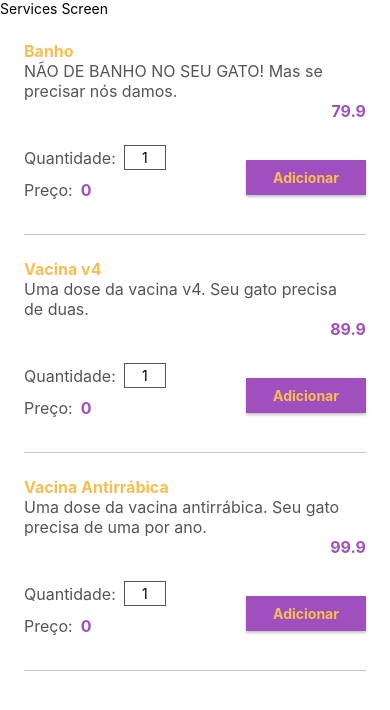
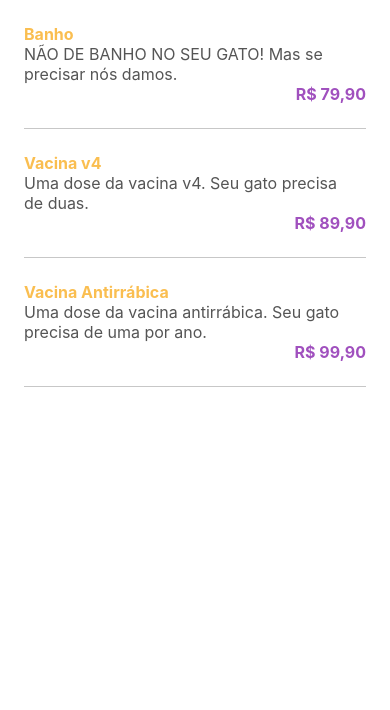
Before and after one commit to FilipiRafael/petshop-app, a React Native app: screen / in a window 390 px wide. Shown: the top 710 px of the page. Built offline with nearby package versions, Linux system fonts and the light colour scheme.

Commit message:
Features: Add new updates about design to services screen

```diff
--- a/App.js
+++ b/App.js
@@ -1,4 +1,7 @@
+import React from 'react';
 import Servicos from './src/telas/Servicos';
+import 'intl';
+import 'intl/locale-data/jsonp/pt-BR';
 
 export default function App() {
   return (
--- a/package.json
+++ b/package.json
@@ -10,6 +10,7 @@
   "dependencies": {
     "expo": "~47.0.9",
     "expo-status-bar": "~1.4.2",
+    "intl": "^1.2.5",
     "react": "18.1.0",
     "react-native": "0.70.5"
   },
--- a/src/Components/CampoInteiro/index.js
+++ b/src/Components/CampoInteiro/index.js
@@ -6,9 +6,13 @@ import estilosPadrao from './estilos';
 export default function CampoInteiro({ valor, estilos, acao }) {
   const atualiza = (novoValor, acaoRetorno) => {
     const verificaInteiro = novoValor.match(/ˆ[0-9]*$/);
+    console.log("novoValor: ", novoValor);
+    console.log("acaoRetorno: ", acaoRetorno);
+    console.log("verificaInteiro: ", verificaInteiro);
     if (!verificaInteiro) return;
 
     const removeZeroEsquerda = novoValor.replace(/ˆ(0)(.+)/, '$2');
+    console.log("removeZeroEsquerda: ", removeZeroEsquerda);
 
     acaoRetorno(removeZeroEsquerda);
   };
--- a/src/telas/Servicos/Item/index.js
+++ b/src/telas/Servicos/Item/index.js
@@ -1,6 +1,6 @@
 import React, { useState } from 'react';
 
-import { Text, View } from 'react-native';
+import { Text, View, TouchableOpacity } from 'react-native';
 import CampoInteiro from '../../../Components/CampoInteiro';
 import Botao from '../../../Components/Botao';
 
@@ -8,27 +8,53 @@ import estilos from './estilos';
 
 export default function Item({ nome, preco, descricao }) {
   const [quantidade, setQuantidade] = useState(1);
+  const [total, setTotal] = useState(preco);
+  const [expandir, setExpandir] = useState(false);
+
+  const atualizaQuantidadeTotal = (novaQuantidade) => {
+    setQuantidade(novaQuantidade);
+    calculaTotal(novaQuantidade);
+  };
+
+  const calculaTotal = (novaQuantidade) => {
+    setTotal(novaQuantidade * preco);
+  };
+
+  const inverteExpandir = () => {
+    setExpandir(!expandir);
+    atualizaQuantidadeTotal(1);
+  };
 
   return (
     <>
-      <View style={estilos.informacao}>
+      <TouchableOpacity style={estilos.informacao} onPress={inverteExpandir}>
         <Text style={estilos.nome}>{nome}</Text>
         <Text style={estilos.descricao}>{descricao}</Text>
-        <Text style={estilos.preco}>{preco}</Text>
-      </View>
-      <View style={estilos.carrinho}>
+        <Text style={estilos.preco}>
+          {Intl.NumberFormat('pt-BR', {
+            style: 'currency',
+            currency: 'BRL'
+          }).format(preco)}
+        </Text>
+      </TouchableOpacity>
+      {expandir && <View style={estilos.carrinho}>
         <View>
           <View style={estilos.valor}>
             <Text style={estilos.descricao}>Quantidade:</Text>
-            <CampoInteiro estilos={estilos.quantidade} valor={quantidade} acao={setQuantidade} />
+            <CampoInteiro valor={quantidade} estilos={estilos.quantidade} acao={atualizaQuantidadeTotal} />
           </View>
           <View style={estilos.valor}>
             <Text style={estilos.descricao}>Preço:</Text>
-            <Text style={estilos.preco}>0</Text>
+            <Text style={estilos.preco}>
+              {Intl.NumberFormat('pt-BR', {
+                style: 'currency',
+                currency: 'BRL'
+              }).format(total)}
+            </Text>
           </View>
         </View>
         <Botao valor='Adicionar' acao={() => {}} />
-      </View>
+      </View>}
       <View style={estilos.divisor} />
     </>
   )
--- a/src/telas/Servicos/index.js
+++ b/src/telas/Servicos/index.js
@@ -1,5 +1,5 @@
 import React from 'react';
-import { SafeAreaView, StatusBar, Text, FlatList } from 'react-native';
+import { SafeAreaView, StatusBar, FlatList } from 'react-native';
 
 import Item from './Item';
 
@@ -28,7 +28,6 @@ export default function Servicos() {
   return (
     <SafeAreaView>
       <StatusBar />
-      <Text>Services Screen</Text>
       <FlatList
         data={servicos}
         renderItem={({ item }) => (
```
Also changed, not shown: 2 other files (tests, documents, lock files or other folders).
